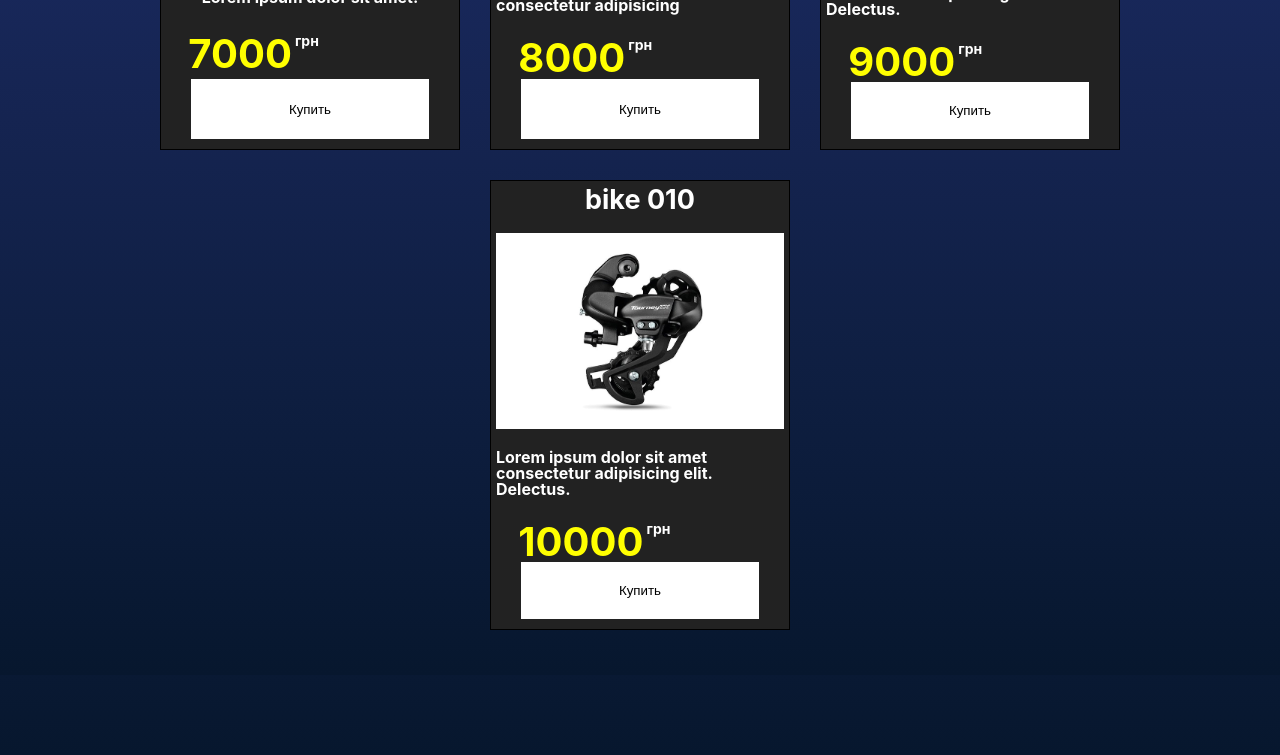
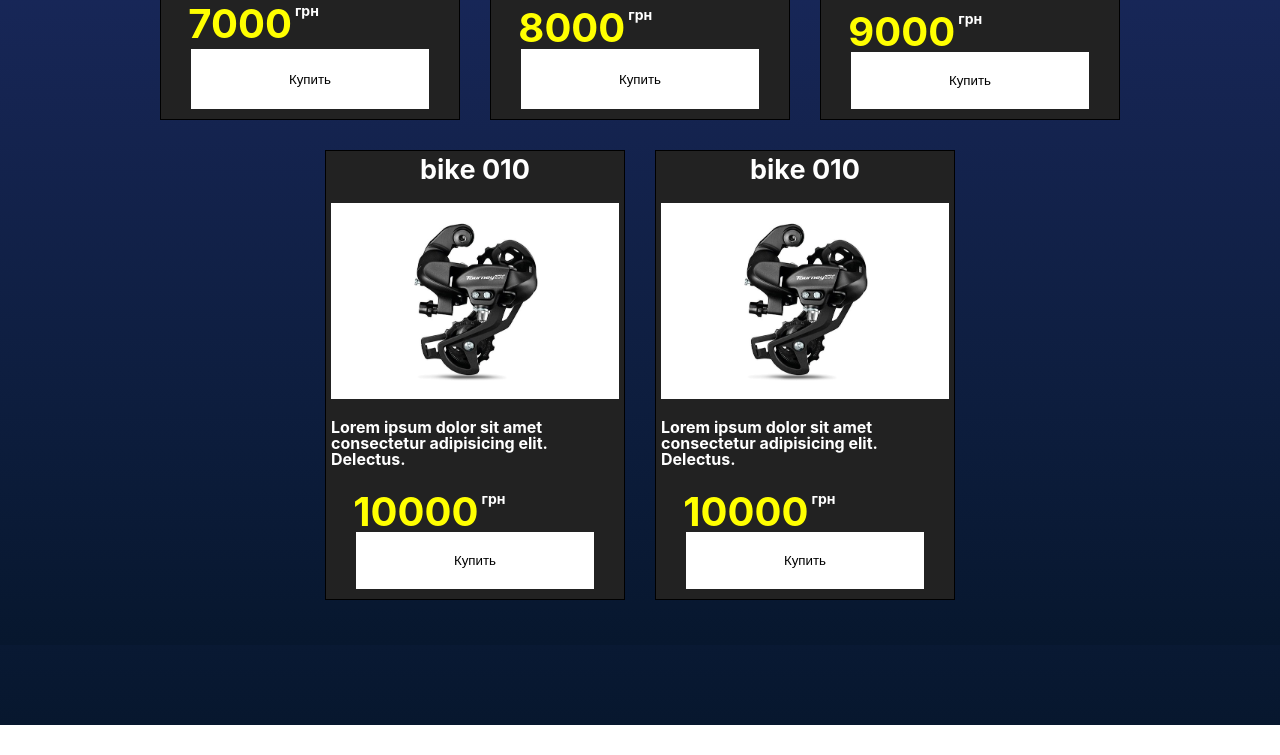
Before and after one commit to ice2me/Bike-shop-SPA-for-Maks, a React app: page / in a window 1280 px wide. Shown: the part 2385-3140 px from the top of the page. After the commit the page ends 3110 px from the top, so only its background shows below. Built offline with nearby package versions, Linux system fonts and the light colour scheme.

Commit message:
first commit

```diff
--- a/src/Home/ProductsFirstScreen/Card/Card.js
+++ b/src/Home/ProductsFirstScreen/Card/Card.js
@@ -2,125 +2,103 @@
 import './Card.css'
 import CardProps from './CardProps/CardProps'
 
-import img1 from '../../../Images/bikeOne.jpg'
-import img2 from '../../../Images/bikeTwo.jpg'
-import img3 from '../../../Images/bikeThree.jpg'
-import img4 from '../../../Images/helmet.jpg'
-import img5 from '../../../Images/link.jpg'
-import img6 from '../../../Images/speedometr.jpg'
-import img7 from '../../../Images/stars.jpg'
-import img8 from '../../../Images/tire.jpg'
-import img9 from '../../../Images/triger.jpg'
 
 export default class Card extends Component {
-	constructor(props){
-		super(props)
-		this.state = {
-			number: {
-				'001' : 'bike 001',
-				'002' : 'bike 002',
-				'003' : 'bike 003',
-				'004' : 'bike 004',
-				'005' : 'bike 005',
-				'006' : 'bike 006',
-				'007' : 'bike 007',
-				'008' : 'bike 008',
-				'009' : 'bike 009',
-				'010' : 'bike 010',
-			},
-			title: {
-				'001' : 'Lorem ipsum dolor sit amet.',
-				'002' : 'Lorem ipsum dolor sit amet consectetur adipisicing',
-				'003' : 'Lorem ipsum dolor sit amet consectetur adipisicing elit. Delectus.',
-				'004' : 'Lorem ipsum dolor sit amet.',
-				'005' : 'Lorem ipsum dolor sit amet consectetur adipisicing',
-				'006' : 'Lorem ipsum dolor sit amet consectetur adipisicing elit. Delectus.',
-				'007' : 'Lorem ipsum dolor sit amet.',
-				'008' : 'Lorem ipsum dolor sit amet consectetur adipisicing',
-				'009' : 'Lorem ipsum dolor sit amet consectetur adipisicing elit. Delectus.',
-				'010' : 'Lorem ipsum dolor sit amet consectetur adipisicing elit. Delectus.'
-			},
-			price: {
-				'001' : '1000',
-				'002' : '2000',
-				'003' : '3000',
-				'004' : '4000',
-				'005' : '5000',
-				'006' : '6000',
-				'007' : '7000',
-				'008' : '8000',
-				'009' : '9000',
-				'010' : '10000',
-			}
-		}
-	}
 	render() {
+
 		return (
-			<div className='range__cards' onClick={this.clickOnCard}>
-				<CardProps
-					id='bikeOne'
-					number={this.state.number['001']}
-					src={img1}
-					title={this.state.title['001']}
-					price={this.state.price['001']}
-				/>
-				<CardProps
-					id='bikeTwo'
-					number={this.state.number['002']}
-					src={img2}
-					title={this.state.title['002']}
-					price={this.state.price['002']}
-				/>
-				<CardProps
-					id='bikeThree'
-					number={this.state.number['003']}
-					src={img3}
-					title={this.state.title['003']}
-					price={this.state.price['003']}
-				/>
-				<CardProps
-					number={this.state.number['004']}
-					src={img4}
-					title={this.state.title['004']}
-					price={this.state.price['004']}
-				/>
-				<CardProps
-					number={this.state.number['005']}
-					src={img5}
-					title={this.state.title['005']}
-					price={this.state.price['005']}
-				/>
-				<CardProps
-					number={this.state.number['006']}
-					src={img6}
-					title={this.state.title['006']}
-					price={this.state.price['006']}
-				/>
-				<CardProps
-					number={this.state.number['007']}
-					src={img7}
-					title={this.state.title['007']}
-					price={this.state.price['007']}
-				/>
-				<CardProps
-					number={this.state.number['008']}
-					src={img8}
-					title={this.state.title['008']}
-					price={this.state.price['008']}
-				/>
-				<CardProps
-					number={this.state.number['009']}
-					src={img9}
-					title={this.state.title['009']}
-					price={this.state.price['009']}
-				/>
-				<CardProps
-					number={this.state.number['010']}
-					src={img9}
-					title={this.state.title['010']}
-					price={this.state.price['010']}
-				/>
-			</div>
+			<>
+				{stateCard.map(item =>
+					<CardProps
+						number={item.number}
+						image={item.image}
+						title={item.title}
+						price={item.price}
+						key={item.key}
+					/>
+				)}
+			</>
 		)
 	}
 }
+
+
+const stateCard = [
+	{
+		"number": "bike 001",
+		'title' : 'Lorem ipsum dolor sit amet.',
+		'price' : '1000',
+		'image': '../../../Images/bikeOne.jpg',
+		'key': '00001'
+	},
+	{
+		"number": "bike 002",
+		'title' : 'Lorem ipsum dolor sit amet consectetur adipisicing',
+		'price' : '2000',
+		'image': '../../../Images/bikeTwo.jpg',
+		'key': '00002'
+	},
+	{
+		"number": "bike 003",
+		'title' : 'Lorem ipsum dolor sit amet consectetur adipisicing elit. Delectus.',
+		'price' : '3000',
+		'image': '../../../Images/bikeThree.jpg',
+		'key': '00003'
+	},
+	{
+		"number": "bike 004",
+		'title' : 'Lorem ipsum dolor sit amet.',
+		'price' : '4000',
+		'image': '../../../Images/helmet.jpg',
+		'key': '00004'
+	},
+	{
+		"number": "bike 005",
+		'title' : 'Lorem ipsum dolor sit amet consectetur adipisicing',
+		'price' : '5000',
+		'image': '../../../Images/link.jpg',
+		'key': '00005'
+	},
+	{
+		"number": "bike 006",
+		'title' : 'Lorem ipsum dolor sit amet consectetur adipisicing elit. Delectus.',
+		'price' : '6000',
+		'image': '../../../Images/speedometr.jpg',
+		'key': '00006'
+	},
+	{
+		"number": "bike 007",
+		'title' : 'Lorem ipsum dolor sit amet.',
+		'price' : '7000',
+		'image': '../../../Images/stars.jpg',
+		'key': '00007'
+	},
+	{
+		"number": "bike 008",
+		'title' : 'Lorem ipsum dolor sit amet consectetur adipisicing',
+		'price' : '8000',
+		'image': '../../../Images/tire.jpg',
+		'key': '00008'
+	},
+	{
+		"number": "bike 009",
+		'title' : 'Lorem ipsum dolor sit amet consectetur adipisicing elit. Delectus.',
+		'price' : '9000',
+		'image': '../../../Images/triger.jpg',
+		'key': '00009'
+	},
+	{
+		"number": "bike 010",
+		'title' : 'Lorem ipsum dolor sit amet consectetur adipisicing elit. Delectus.',
+		'price' : '10000',
+		'image': '../../../Images/triger.jpg',
+		'key': '00010'
+	},
+	{
+		"number": "bike 010",
+		'title' : 'Lorem ipsum dolor sit amet consectetur adipisicing elit. Delectus.',
+		'price' : '10000',
+		'image': '../../../Images/triger.jpg',
+		'key': '00011'
+	},
+]
--- a/src/Home/ProductsFirstScreen/Card/CardProps/CardProps.js
+++ b/src/Home/ProductsFirstScreen/Card/CardProps/CardProps.js
@@ -1,13 +1,15 @@
 import React from 'react'
 import './CardProps.css'
 
-export default (props) => (
+
+function CardProps(props){
+	return(
 		<div className='card'>
 			<div className="card__number">
 				<h2>{props.number}</h2>
 			</div>
 			<div className="card__img">
-			<img src={props.src} alt="card"/>
+				<img src={props.image} alt="card"/>
 			</div>
 			<div className="card__title">
 				<h4>{props.title}</h4>
@@ -19,3 +21,5 @@
 			<button className='card__button'>Купить</button>
 		</div>
 	)
+}
+export default CardProps
--- a/src/Home/ProductsFirstScreen/ProductsFirstScreen.sass
+++ b/src/Home/ProductsFirstScreen/ProductsFirstScreen.sass
@@ -2,6 +2,7 @@
 	width: 100%
 	height: max-content
 	margin: 80px auto
+	overflow: hidden
 	&__title
 		h2
 			font-size: 60px
```
Also changed, not shown: src/Header/NavigationMenu/NavigationMenu.css, src/Home/ProductsFirstScreen/ProductsFirstScreen.css. Lines whose indentation alone changed are shown as unchanged.
